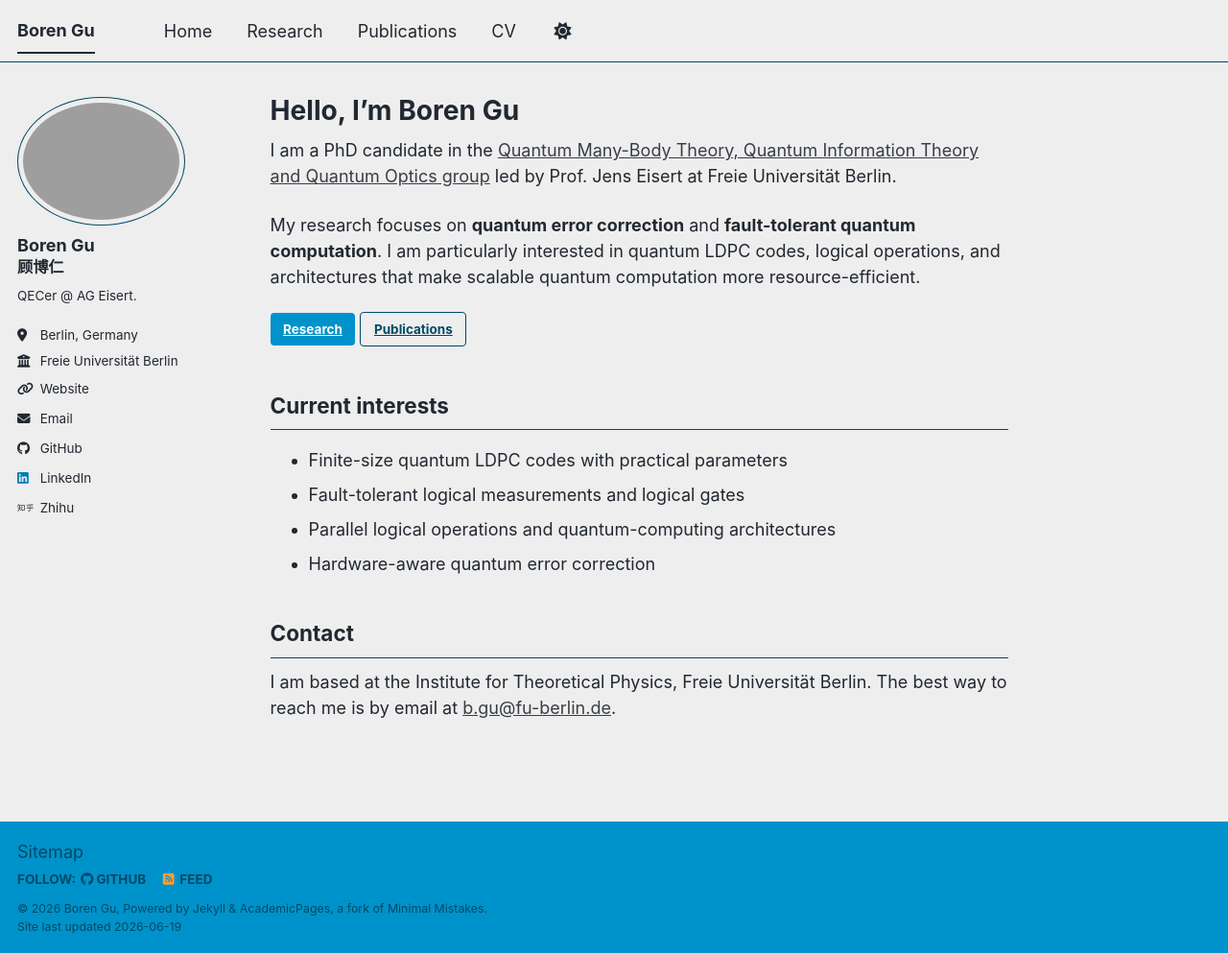
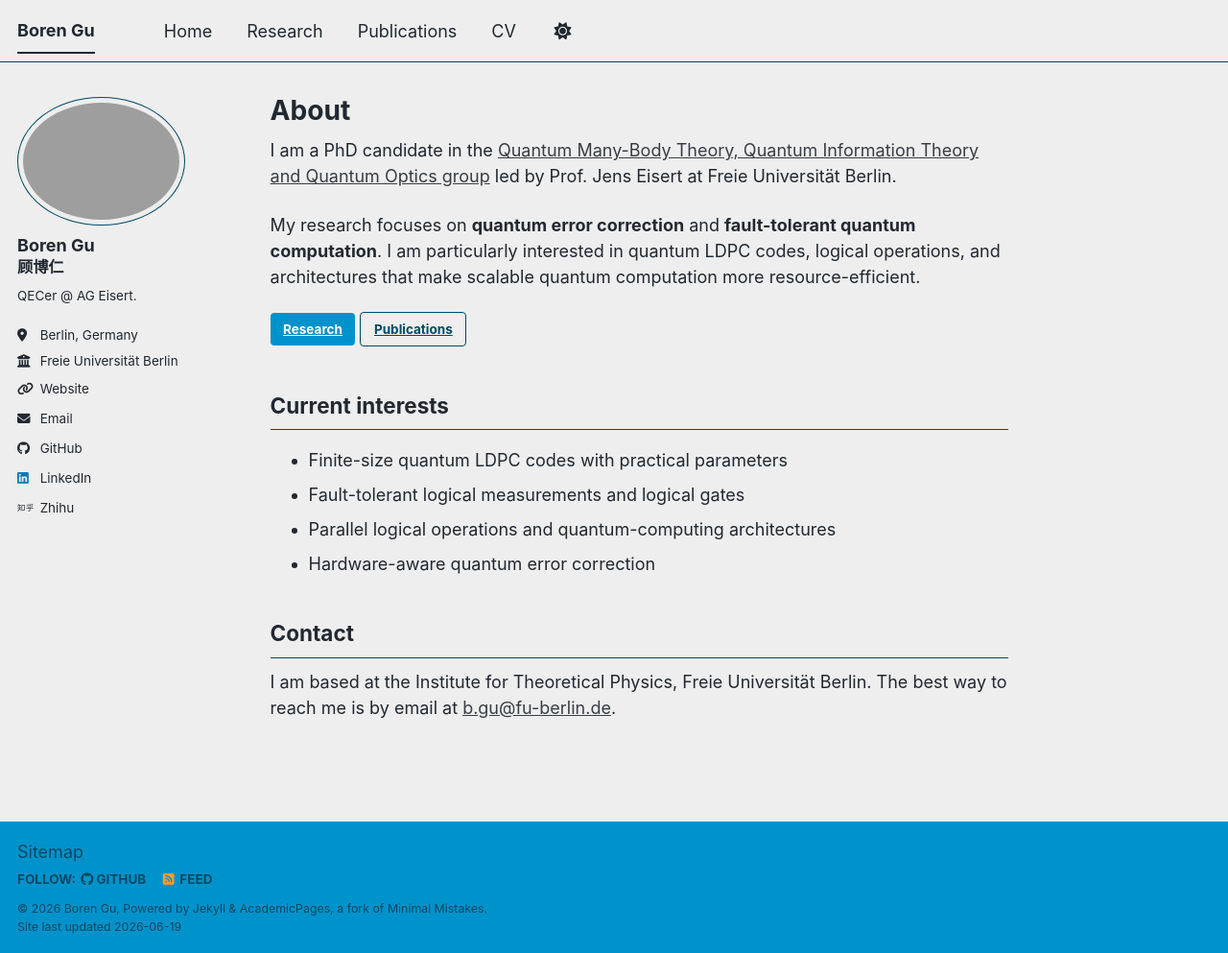
Before and after one commit to BorenGu/borengu_com, a Jekyll site: the page built from _pages/about.md, in a window 1280 px wide and 993 px high. Shown: the whole window at 96% size. Built offline with Jekyll 4.4.1, drawn with Linux system fonts in a browser that asks for light colours; a script bundle is joined from its source files by our own code; library files that are not in the unit come from our copies.

Commit message:
Simplify homepage heading

```diff
--- a/_pages/about.md
+++ b/_pages/about.md
@@ -1,6 +1,6 @@
 ---
 permalink: /
-title: "Hello, I’m Boren Gu"
+title: "About"
 excerpt: "PhD candidate in quantum information theory at Freie Universität Berlin."
 author_profile: true
 redirect_from:
```
